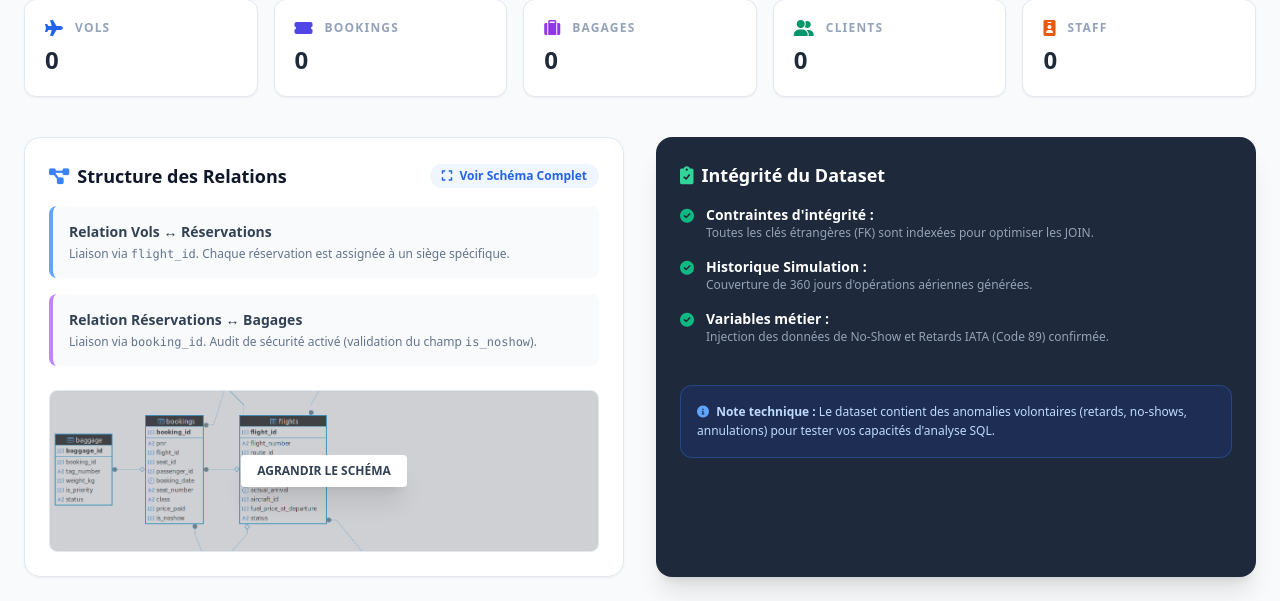
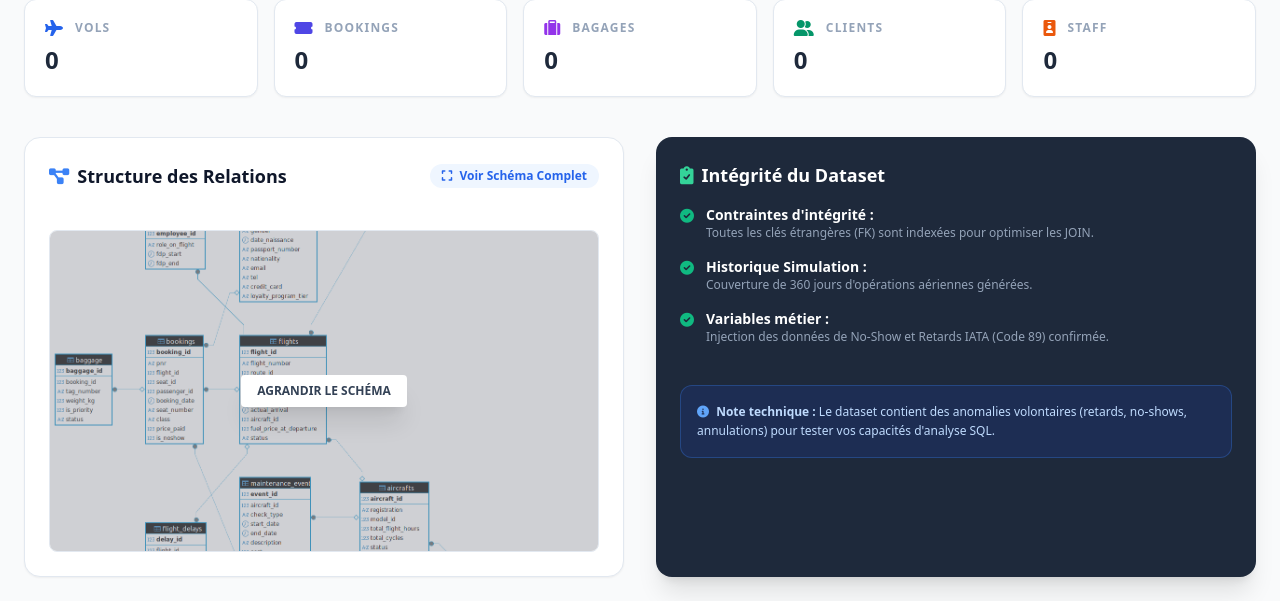
Before and after one commit to ornech/db_airline_V2, a PHP site: page / in a window 1280 px wide. Shown: the part 215-816 px from the top of the page. Run offline with PHP 8.4, Linux system fonts and the light colour scheme; data that the repository does not hold is empty; some libraries are stand-ins or nearby versions.

Commit message:
mise à jour script install et dashboard

```diff
--- a/dashboard/index.php
+++ b/dashboard/index.php
@@ -84,19 +84,8 @@ $data = $query->fetch(PDO::FETCH_ASSOC);
                 </button>
             </div>
 
-            <div class="space-y-4 flex-grow">
-                <div class="p-4 bg-slate-50 rounded-lg border-l-4 border-blue-400">
-                    <p class="text-sm font-bold text-slate-700">Relation Vols ↔ Réservations</p>
-                    <p class="text-xs text-slate-500 mt-1">Liaison via <code>flight_id</code>. Chaque réservation est assignée à un siège spécifique.</p>
-                </div>
-                <div class="p-4 bg-slate-50 rounded-lg border-l-4 border-purple-400">
-                    <p class="text-sm font-bold text-slate-700">Relation Réservations ↔ Bagages</p>
-                    <p class="text-xs text-slate-500 mt-1">Liaison via <code>booking_id</code>. Audit de sécurité activé (validation du champ <code>is_noshow</code>).</p>
-                </div>
-            </div>
-
             <div onclick="openModal()" class="mt-6 cursor-pointer overflow-hidden rounded-lg border border-slate-200 group relative">
-                <img src="db_airline_V4.png" alt="Schéma BDD" class="w-full h-40 object-cover group-hover:scale-105 transition duration-500 opacity-70">
+                <img src="db_airline_V4.png" alt="Schéma BDD" class="w-full h-80 object-cover group-hover:scale-105 transition duration-500 opacity-70">
                 <div class="absolute inset-0 bg-slate-900/20 group-hover:bg-transparent transition"></div>
                 <div class="absolute inset-0 flex items-center justify-center">
                     <span class="bg-white px-4 py-2 rounded shadow-xl text-xs font-black text-slate-700">AGRANDIR LE SCHÉMA</span>
```
